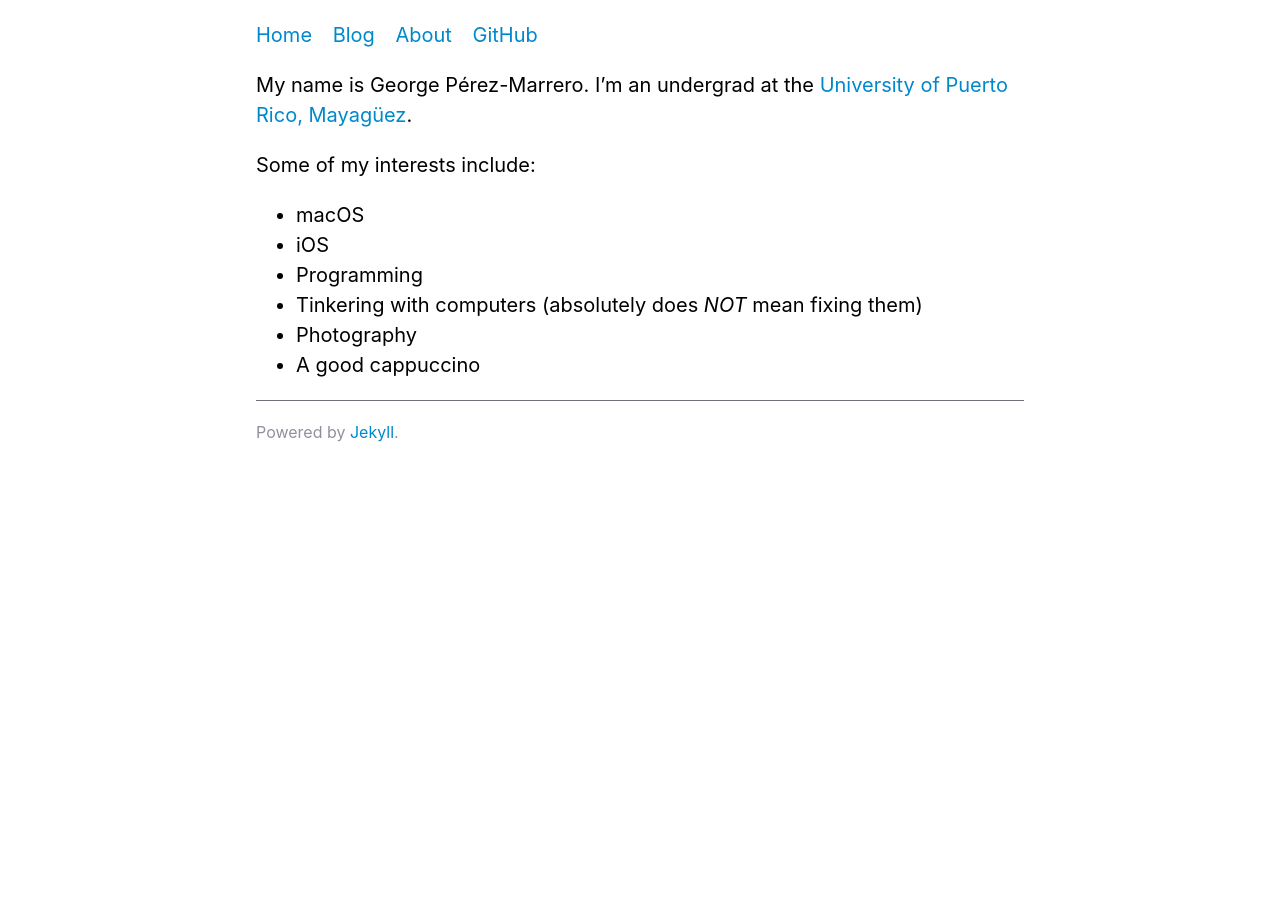
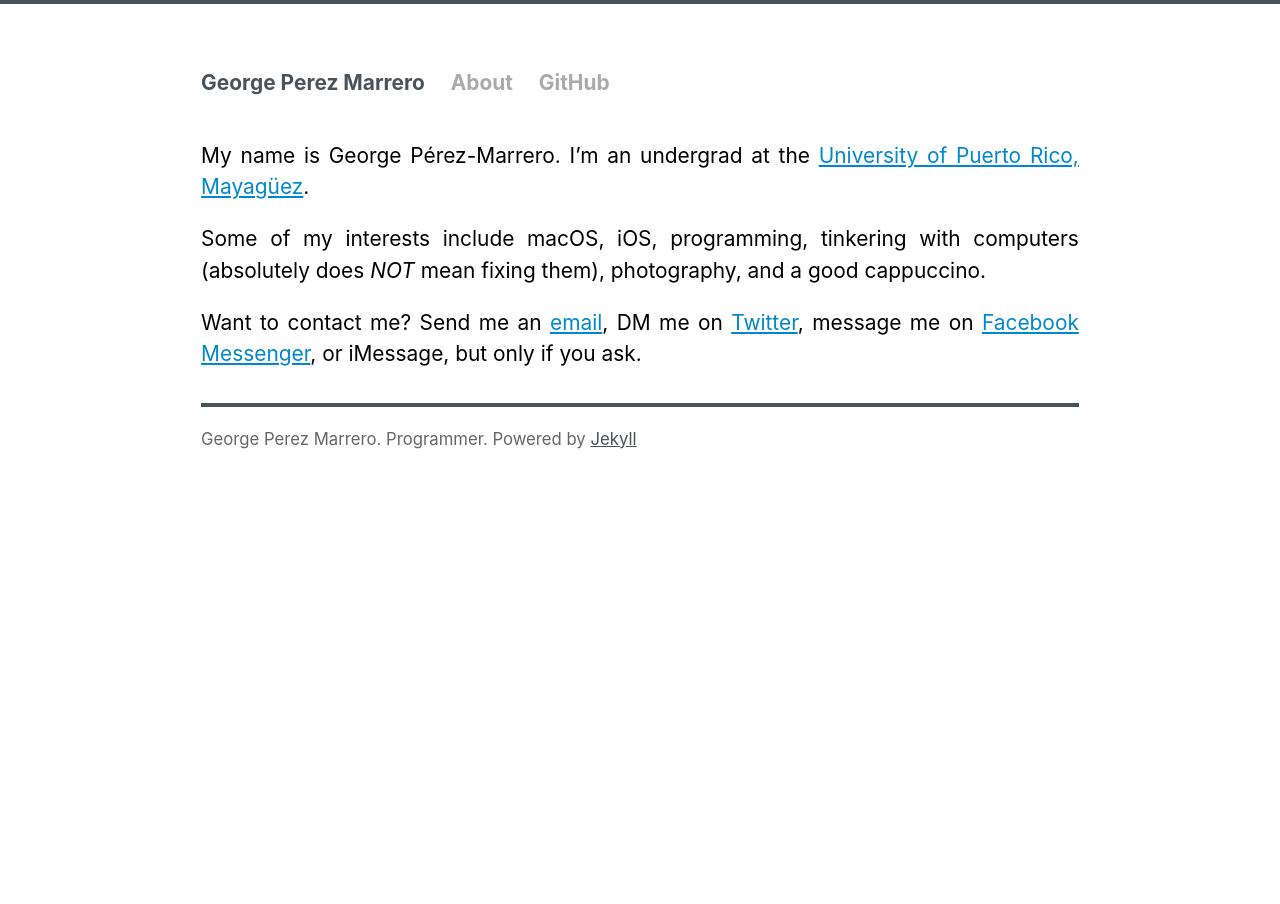
Before and after one commit to georgeperez/titanpointe.org, a Jekyll site: the page built from about/index.md, in a window 1280 px wide. Built offline with Jekyll 4.4.1, drawn with Linux system fonts in a browser that asks for light colours.

Commit message:
Complete redesign and restructuring of website

```diff
--- a/_layouts/default.html
+++ b/_layouts/default.html
@@ -8,22 +8,20 @@
 	  <link rel="stylesheet" type="text/css" href="/assets/css/style.css">
   </head>
   <body>
-    <nav>
-      <ul>
-        <li><a href="/">Home</a></li>
-        <li><a href="/blog">Blog</a></li>
-        <li><a href="/about">About</a></li>
-        <li><a href="https://github.com/georgeperez">GitHub</a></li>
-      </ul>
-    </nav>
+    <div class="site">
+      <div class="title">
+        <a href="/">George Perez Marrero</a>
+        <a class="extra" href="/about">About</a>
+        <a class="extra" href="https://github.com/georgeperez/">GitHub</a>
+      </div><!-- /.title> -->
 
-    <div class="container">
-      {{ content }}
-  </div><!-- /.container -->
-  <footer>
-    <ul>
-      <li><p>Powered by <a href="https://jekyllrb.com">Jekyll</a>.</p>
-      </ul>
-    </footer>
+        {{ content }}
+
+    <div class="footer">
+      <div class="about">
+      <p>George Perez Marrero. Programmer. Powered by <a href="https://jekyllrb.com">Jekyll</a></p>
+    </div><!-- /.about -->
+    </div><!-- /.footer -->
+  </div><!-- /.site -->
   </body>
 </html>
--- a/about/index.md
+++ b/about/index.md
@@ -4,11 +4,6 @@ title: About George
 ---
 My name is George Pérez-Marrero. I'm an undergrad at the [University of Puerto Rico, Mayagüez](https://uprm.edu/).
 
-Some of my interests include:
+Some of my interests include macOS, iOS, programming, tinkering with computers (absolutely does *NOT* mean fixing them), photography, and a good cappuccino.
 
-* macOS
-* iOS
-* Programming
-* Tinkering with computers (absolutely does *NOT* mean fixing them)
-* Photography
-* A good cappuccino
+Want to contact me? Send me an [email](mailto:george@georgeperezmarrero.com), DM me on [Twitter](https://twitter.com/georgeperez/), message me on [Facebook Messenger](https://m.me/georgeperezmarrero/), or iMessage, but only if you ask.
--- a/assets/css/style.css
+++ b/assets/css/style.css
@@ -1,30 +1,33 @@
-html {
-  background: white center no-repeat;
-  align: center
+/* Global Reset */
+
+* {
+  margin: 0;
+  padding: 0;
 }
-
+html, body {
+  height: 100%
+}
 body  {
+  border-top: 4px solid #4a525a;
+  background-color: white;
   font-family: -apple-system, 'Helvetica Neue', sans-serif;
-	line-height: 1.5em;
-	font-size: 20px;
-  margin: 20px auto;
-  width: 60%;
-	background: #fff;
-  -webkit-font-smoothing: antialiased;
-  -moz-osx-font-smoothing: grayscale
+  text-align: center;
+	font-size: 19px;
+  margin: 0;
+  padding: 0;
 }
-
-h1, h2, h3, h4, h5, h6, p, nav, footer {
+h1, h2, h3, h4, h5, h6 {
 	text-rendering: optimizeLegibility
 }
-
+p {
+  margin: 1em 0
+}
 pre, code {
 	font-family: 'SF Mono', 'Menlo', 'Source Code Pro', Monaco, 'Courier Prime', Courier, monospace;
 	font-size: 85%
 }
 h1, h2 {
   font-weight: normal;
-  margin-bottom: 18px
 }
 h3 {
 	font-size: 1.5em;
@@ -32,7 +35,6 @@ h3 {
 	margin-top: 1px;
 	margin-bottom: 0
 }
-
 h4 {
 	font-size: 1em;
 	text-transform: uppercase;
@@ -40,11 +42,9 @@ h4 {
 	line-height: 1.5em;
 	margin: 1em 0 .5em
 }
-
 h4, h4 strong {
 	font-weight: normal
 }
-
 h5 {
 	margin: 3em 0 .5em;
 	font-size: 1em;
@@ -52,7 +52,6 @@ h5 {
 	font-weight: bold;
 	line-height: 20px
 }
-
 h6 {
 	font-size: .9em;
 	text-transform: uppercase;
@@ -60,34 +59,112 @@ h6 {
 	letter-spacing: 0.115em;
 	margin-top: 3em 0 .5em;
 }
-
 blockquote {
 	width: 80%;
 	font-size: 1em;
 	color: #70707f
 }
+a {
+	color: #08c
+}
+a:hover {
+  color: black
+}
+a:visited {
+  color: #a0a
+}
+table {
+  font-size: inherit;
+  font: 100%;
+}
 
-nav ul, footer ul {
-  padding: 0px;
+/* START HOME */
+
+ul.posts {
+  list-style-type: none;
+  margin-bottom: 2em;
+}
+ul.posts li {
+  line-height: 1.75em;
   list-style: none
 }
-nav ul li, footer ul li {
-  display: inline;
-  margin-right: 15px
+ul.posts span {
+  font-family: 'SF Mono', 'Menlo', 'Source Code Pro', Monaco, 'Courier Prime', Courier, monospace
 }
-a, a:link, a:visited, a:hover {
-	text-decoration: none;
-	color: #08c
+ul.posts a {
+  text-decoration: underline
 }
-footer {
-  border-top: 1px solid #70707f;
-  font-size: .8em;
-  color: #90909f
+
+/* START SITE */
+
+.site {
+  font-size: 110%;
+  text-align: justify;
+  width: 42em;
+  margin: 3em auto 2em auto;
+  line-height: 1.5em;
 }
-ul.posts {
-  list-style: none
+.title {
+  color: #4a525a;
+  font-weight: bold;
+  margin-bottom: 2em;
 }
-ul.posts li {
-  margin: 30px auto;
-  list-style: none
+.site .title a {
+  color: #4a525a;
+  text-decoration: none;
 }
+.site .title a:hover {
+  color: black;
+}
+.site .title a.extra {
+  color: #aaa;
+  text-decoration: none;
+  margin-left: 1em;
+}
+.site .title a.extra:hover {
+  color: black;
+}
+.site .meta {
+  color: #aaa;
+}
+.site .footer {
+  font-size: 80%;
+  color: #666;
+  border-top: 4px solid #4a525a;
+  margin-top: 2em;
+  overflow: hidden;
+}
+.site .footer .about {
+  float: center;
+  margin-right: 3em;
+}
+.site .footer .about a {
+  color: #4a525a;
+}
+
+/* POSTS */
+
+#post {
+
+}
+#post pre {
+  border: 1px solid #ddd;
+  background-color: #eef;
+  padding: 0 .4em
+}
+#post ul, #post ol {
+  margin-left: 1.35em
+}
+#post code {
+  border: 1px solid #ddd;
+  background-color: #eef;
+  font-size: 85%;
+  padding: 0 .2em
+}
+#post pre code {
+  border: none
+}
+#post img {
+  max-width: 42em;
+  padding: 1em 0
+}
```
Also changed, not shown: _layouts/post.html (+2 -7 lines), _posts/2016-11-20-app-recommendations.md (+1 -0 lines), blog/index.html (deleted, +0 -9 lines), index.md (deleted, +0 -10 lines).
